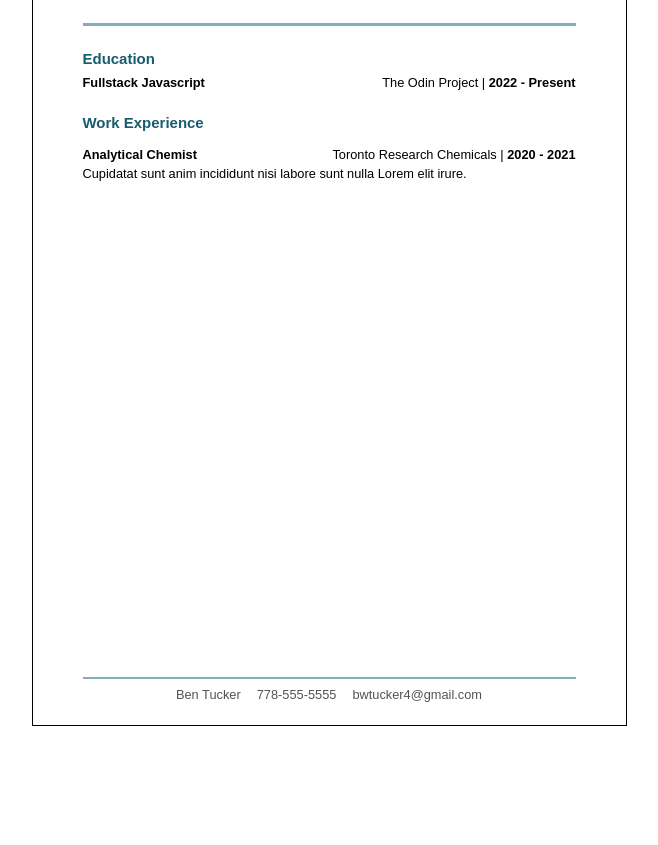
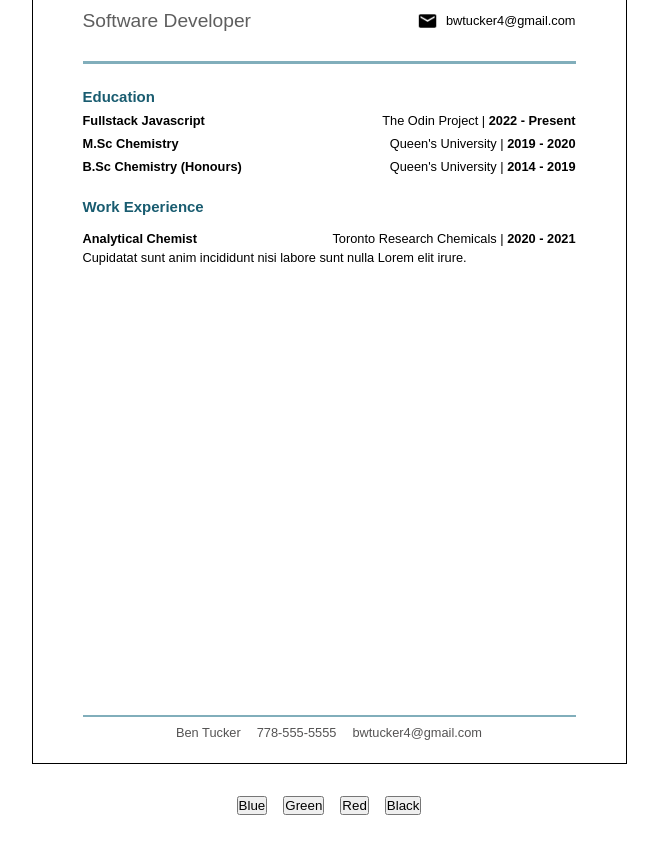
Before and after one commit to tenbucker4/employable, a React (Create React App) app in the folder cv-project/: page / in a window 1280 px wide. Shown: the part 420-1265 px from the top of the page, without its empty margins (311-969 px from the left). Before the commit the page ends 1196 px from the top, so only its background shows below. Built offline with nearby package versions, Linux system fonts and the light colour scheme.

Commit message:
Implement color picker

```diff
--- a/cv-project/src/App.js
+++ b/cv-project/src/App.js
@@ -3,6 +3,7 @@ import General from "./components/General";
 import Education from "./components/Education";
 import Work from "./components/Work";
 import Resume from "./components/Resume";
+import ColorPicker from "./components/ColorPicker";
 import "./styles/app.css";
 import uniqid from "uniqid";
 
@@ -25,6 +26,20 @@ class App extends Component {
                     end: "Present",
                     id: uniqid(),
                 },
+                {
+                    degree: "M.Sc Chemistry",
+                    school: "Queen's University",
+                    start: "2019",
+                    end: "2020",
+                    id: uniqid(),
+                },
+                {
+                    degree: "B.Sc Chemistry (Honours)",
+                    school: "Queen's University",
+                    start: "2014",
+                    end: "2019",
+                    id: uniqid(),
+                },
             ],
             experience: [
                 {
@@ -37,6 +52,24 @@ class App extends Component {
                     id: uniqid(),
                 },
             ],
+            colors: {
+                blue: {
+                    dark: "#195c70",
+                    light: "#81aebb",
+                },
+                green: {
+                    dark: "rgb(0, 78, 26)",
+                    light: "rgb(122, 182, 141)",
+                },
+                red: {
+                    dark: "rgb(129, 2, 2)",
+                    light: "rgb(229, 172, 172)",
+                },
+                black: {
+                    dark: "black",
+                    light: "rgb(147, 146, 146)",
+                },
+            },
         };
 
         // this.handlePersonalChange = this.handlePersonalChange.bind(this);
@@ -140,6 +173,19 @@ class App extends Component {
         );
     };
 
+    handleColorChange = (color) => {
+        document.getElementById("name-title").style.color =
+            this.state.colors[color].dark;
+        document.querySelector("header").style.borderBottom =
+            "3px solid " + this.state.colors[color].light;
+        document.getElementById("education-title").style.color =
+            this.state.colors[color].dark;
+        document.getElementById("work-title").style.color =
+            this.state.colors[color].dark;
+        document.querySelector("footer").style.borderTop =
+            "2px solid " + this.state.colors[color].light;
+    };
+
     render() {
         return (
             <div className="container">
@@ -170,6 +216,7 @@ class App extends Component {
                         experience={this.state.experience}
                     />
                 </div>
+                <ColorPicker onClick={this.handleColorChange} />
             </div>
         );
     }
--- /dev/null
+++ b/cv-project/src/components/ColorPicker.js
@@ -0,0 +1,44 @@
+import React, { Component } from "react";
+import "../styles/footer.css";
+
+class ColorPicker extends Component {
+    constructor(props) {
+        super(props);
+    }
+
+    render() {
+        return (
+            <div className="footer-buttons">
+                <div className="color-picker">
+                    <button
+                        id="blue"
+                        onClick={(e) => this.props.onClick(e.target.id)}
+                    >
+                        Blue
+                    </button>
+                    <button
+                        id="green"
+                        onClick={(e) => this.props.onClick(e.target.id)}
+                    >
+                        Green
+                    </button>
+                    <button
+                        id="red"
+                        onClick={(e) => this.props.onClick(e.target.id)}
+                    >
+                        Red
+                    </button>
+                    <button
+                        id="black"
+                        onClick={(e) => this.props.onClick(e.target.id)}
+                    >
+                        Black
+                    </button>
+                </div>
+                <div className="pdf-bin"></div>
+            </div>
+        );
+    }
+}
+
+export default ColorPicker;
--- a/cv-project/src/components/Resume.js
+++ b/cv-project/src/components/Resume.js
@@ -11,7 +11,7 @@ class Resume extends Component {
             <div className="resume-bin">
                 <header>
                     <div className="heading">
-                        <h1>{this.props.name}</h1>
+                        <h1 id="name-title">{this.props.name}</h1>
                         <h2>{this.props.title}</h2>
                     </div>
                     <div className="contact-details">
@@ -28,7 +28,7 @@ class Resume extends Component {
                     </div>
                 </header>
                 <section className="education-section">
-                    <h3>Education</h3>
+                    <h3 id="education-title">Education</h3>
                     {this.props.education?.map((item, i) => {
                         return (
                             <div key={i} className="education-entry">
@@ -44,7 +44,7 @@ class Resume extends Component {
                     })}
                 </section>
                 <section className="work-section">
-                    <h3>Work Experience</h3>
+                    <h3 id="work-title">Work Experience</h3>
                     {this.props.experience.map((item, i) => {
                         return (
                             <div key={i} className="work-entry">
--- a/cv-project/src/styles/app.css
+++ b/cv-project/src/styles/app.css
@@ -37,5 +37,5 @@ body {
     display: flex;
     justify-content: center;
     width: 100%;
-    padding: 50px 0px;
+    padding-top: 50px;
 }
--- /dev/null
+++ b/cv-project/src/styles/footer.css
@@ -0,0 +1,10 @@
+.footer-buttons {
+    padding-bottom: 30px;
+    display: flex;
+    justify-content: center;
+}
+
+.color-picker {
+    display: flex;
+    gap: 1rem;
+}
```
